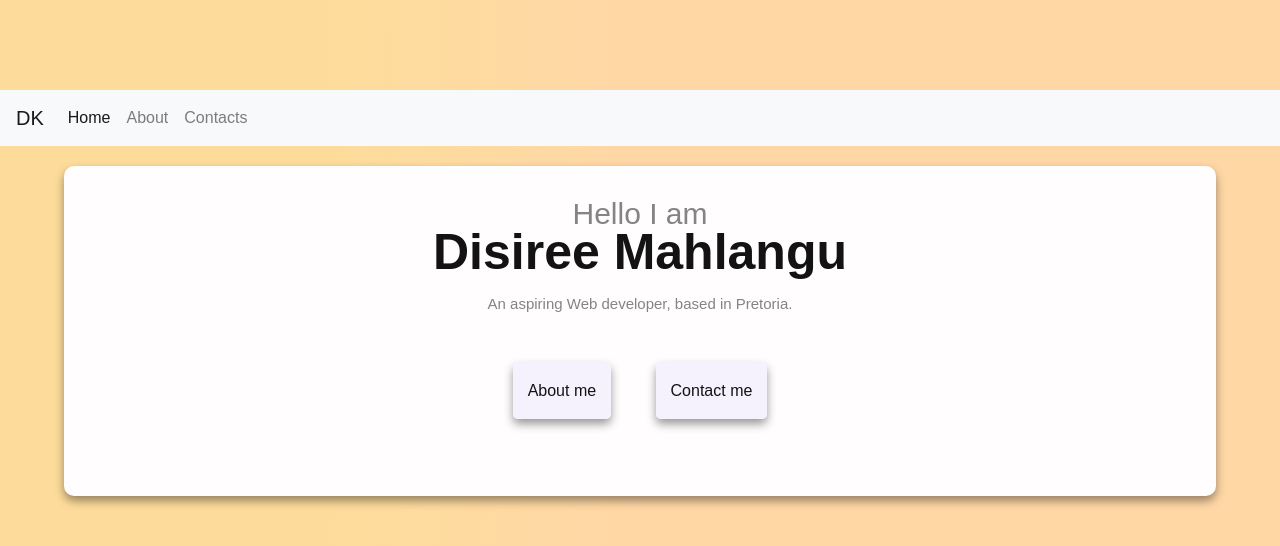
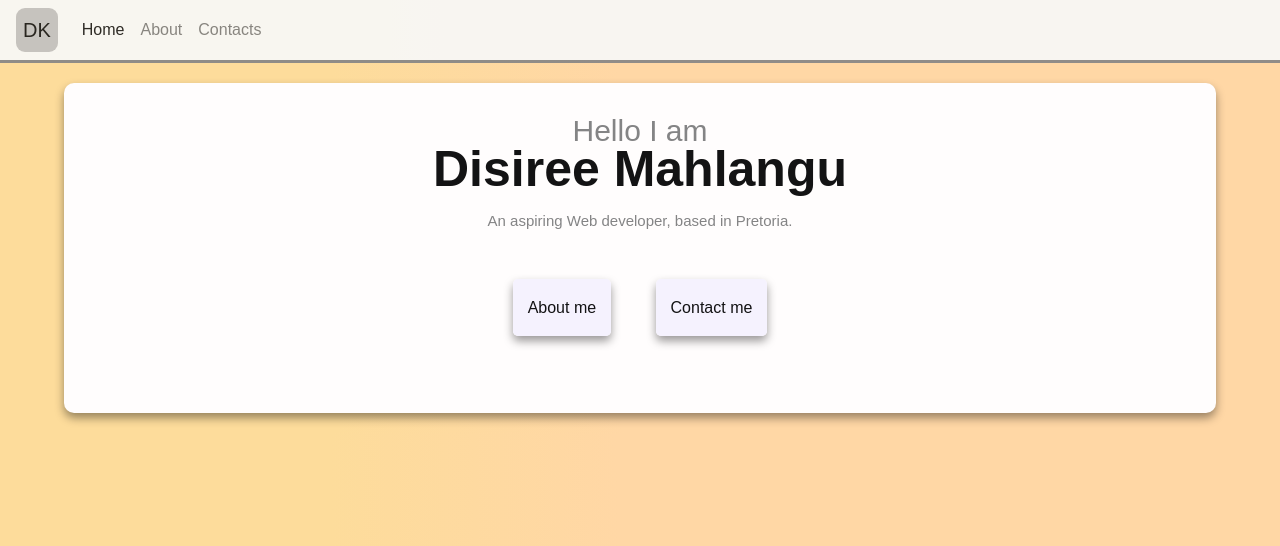
Before and after one commit to DKMahlangu/Week2-homework, a plain HTML site: page index.html in a window 1280 px wide. Drawn offline with nearby package versions, Linux system fonts and the light colour scheme.

Commit message:
added styling on the navigation bar

```diff
--- a/index.html
+++ b/index.html
@@ -12,6 +12,7 @@
     <link rel="stylesheet" href="style.css" />
   </head>
   <body>
+    <div class="navigation-bar">
     <nav class="navbar navbar-expand-lg navbar-light bg-light">
   <a class="navbar-brand" href="#">DK</a>
   <button class="navbar-toggler" type="button" data-toggle="collapse" data-target="#navbarNavAltMarkup" aria-controls="navbarNavAltMarkup" aria-expanded="false" aria-label="Toggle navigation">
@@ -25,6 +26,7 @@
     </div>
   </div>
 </nav>
+</div>
     <div class="homepage">
     <h1>Hello I am</h1>
     <p><strong>Disiree Mahlangu</strong></p>
--- a/style.css
+++ b/style.css
@@ -3,6 +3,20 @@ body {
   text-align: center;
   background: var(--gradient);
   margin-top: 90px;
+}
+.navigation-bar {
+  margin: -90px 0 0 0;
+  border-bottom:#848485 solid;
+  opacity: 90%;
+}
+.navbar-brand {
+  color: var(--third-color);
+  background-color: #c1c1c2;
+  padding: 7px;
+  border-radius: 9px;
+}
+.navbar-toggler {
+  border:#848485 solid;
 }
 .homepage {
   box-shadow: var(--box-shadow);
```
